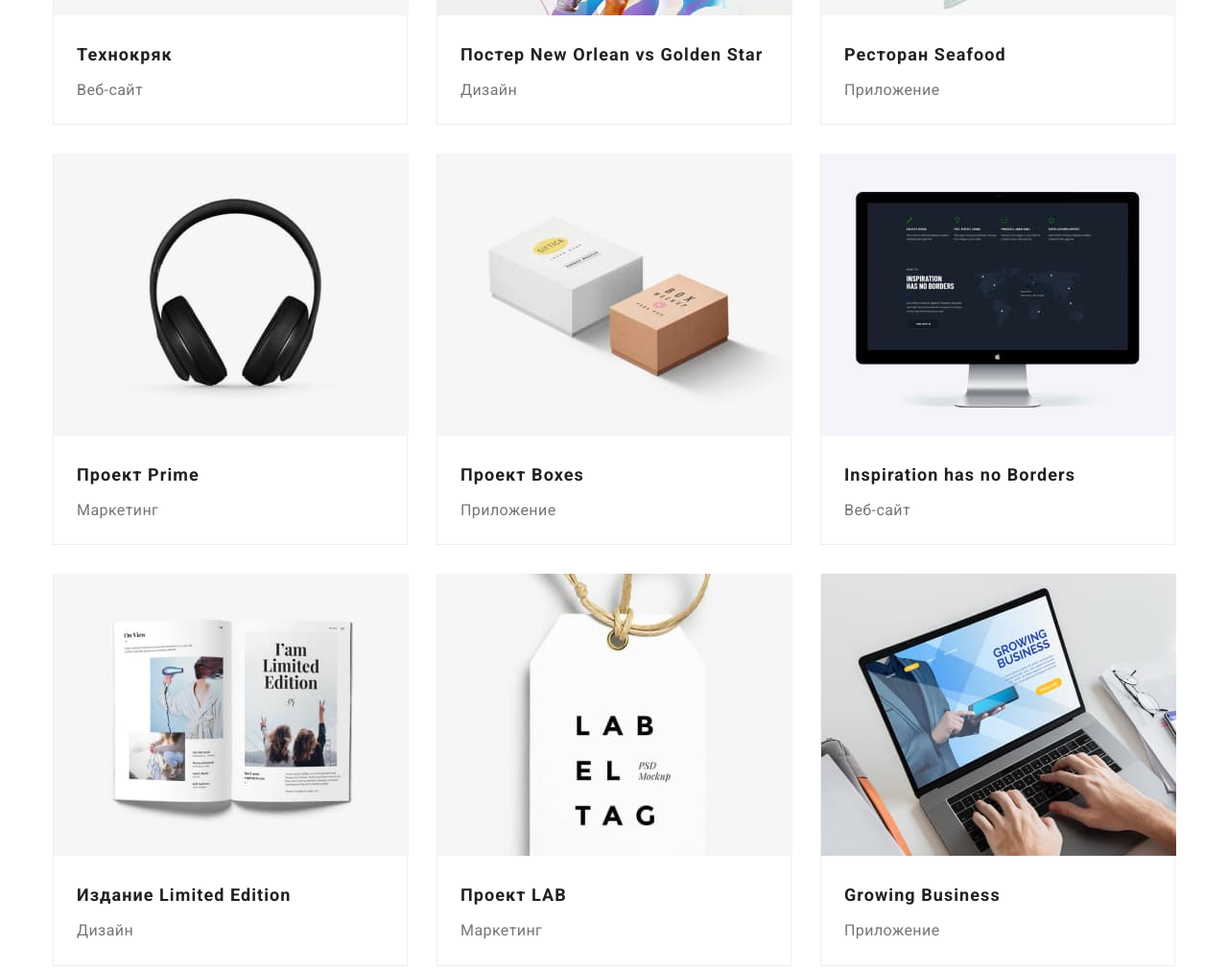
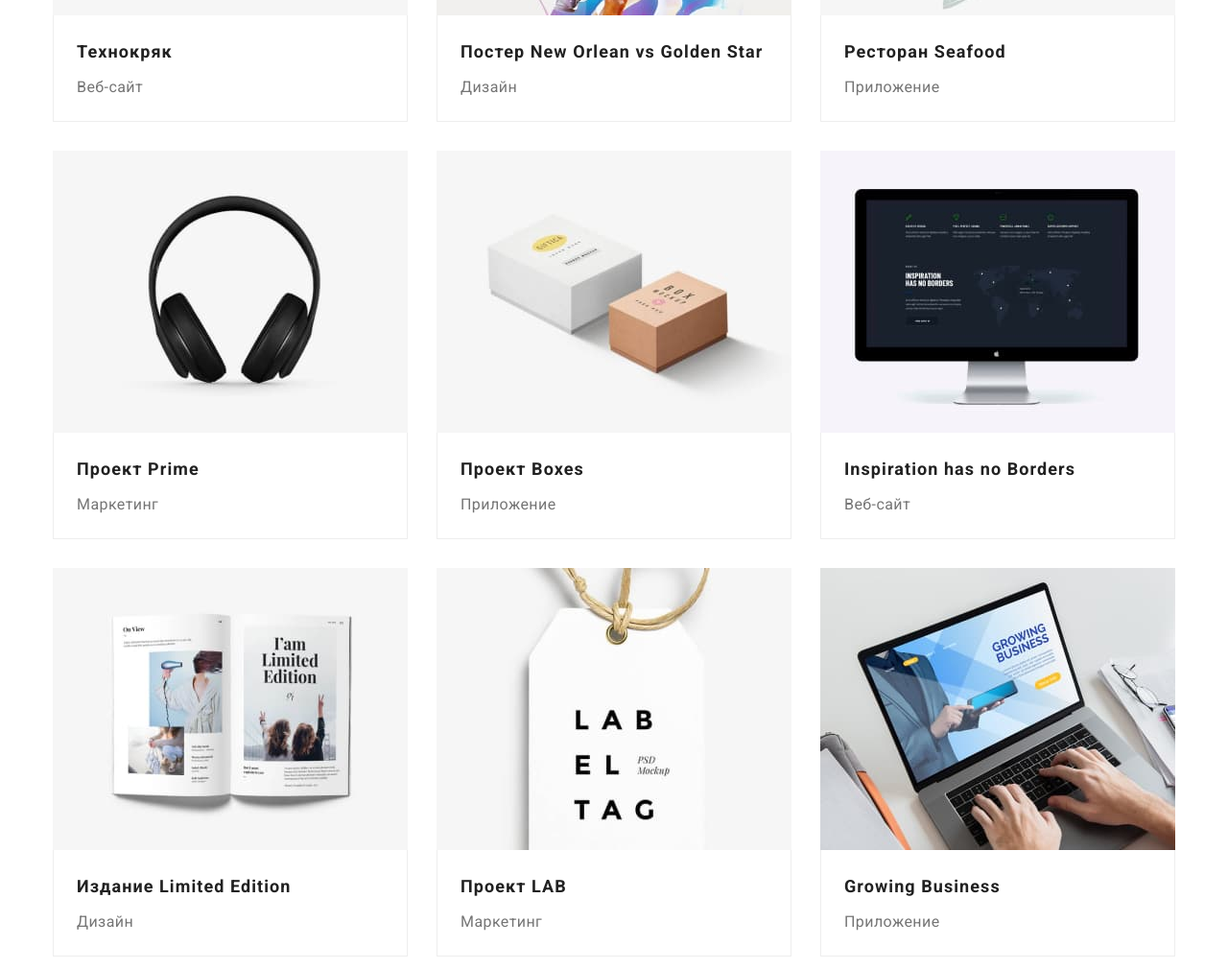
Before and after one commit to Helen-Korchemkina/goit-markup-hw-03, a plain HTML site: page portfolio.html in a window 1280 px wide. Shown: the part 541-1551 px from the top of the page at 96% size. Drawn offline with nearby package versions, Linux system fonts and the light colour scheme.

Commit message:
mistakes

```diff
--- a/css/styles.css
+++ b/css/styles.css
@@ -17,14 +17,16 @@ body {
   font-size: 14px;
   letter-spacing: 0.03em;
 }
+h1,
 h2,
-h3 {
-  color: var(--title-text-color);
+h3,
+p {
   margin: 0;
 }
-h1,
-p {
-  margin: 0;
+img {
+  display: block;
+  max-width: 100%;
+  height: auto;
 }
 ul {
   margin: 0;
@@ -126,6 +128,7 @@ ul {
 }
 /*excellence*/
 .excellence h2 {
+  color: var(--title-text-color);
   font-weight: 700;
   font-size: 14px;
   line-height: 1.14;
@@ -148,6 +151,7 @@ ul {
 
 /*what we do*/
 .doing h2 {
+  color: var(--title-text-color);
   font-size: 36px;
   line-height: 1.17;
   text-align: center;
@@ -166,11 +170,13 @@ ul {
   text-align: center;
 }
 .our-team h2 {
+  color: var(--title-text-color);
   font-size: 36px;
   line-height: 1.17;
   margin-bottom: 50px;
 }
 .our-team-list h3 {
+  color: var(--title-text-color);
   font-size: 16px;
   margin-bottom: 10px;
   margin-top: 30px;
@@ -192,8 +198,6 @@ ul {
 /*footer*/
 .footer {
   background-color: var(--background-grey-color);
-}
-.container.foot {
   padding-top: 60px;
   padding-bottom: 60px;
 }
@@ -246,8 +250,7 @@ ul {
 }
 .button:hover,
 .button:focus,
-.button.primary,
-.button.all {
+.button.primary {
   background-color: var(--accent-color);
   color: var(--second-text-color);
 }
@@ -276,33 +279,35 @@ ul {
   width: 370px;
   margin-bottom: 30px;
   margin-right: 30px;
-  border: 1px solid var(--background-portfolio);
-  border-top: none;
+
   box-sizing: border-box;
 }
-
 .work-examples li:nth-child(3n) {
   margin-right: 0;
 }
 .work-examples li:nth-last-child(-n + 3) {
   margin-bottom: 0;
 }
-
 .work-examples h2 {
+  color: var(--title-text-color);
   font-size: 18px;
   line-height: 2;
   letter-spacing: 0.06em;
-  margin: 20px 24px 4px 24px;
+  margin-bottom: 4px;
 }
 .work-examples p {
   color: var(--primary-text-color);
   font-size: 16px;
   line-height: 1.88;
-  margin: 0 24px 20px 24px;
 }
 .work-examples a {
   text-decoration: none;
 }
+.work-examples-text {
+  padding: 20px 24px;
+  border: 1px solid var(--background-portfolio);
+  border-top: none;
+}
 .hidden {
   display: none;
 }
--- a/portfolio.html
+++ b/portfolio.html
@@ -42,7 +42,7 @@
           <!--filters-->
           <ul class="filters">
             <li>
-              <button class="button all" type="button">Все</button>
+              <button class="button" type="button">Все</button>
             </li>
             <li>
               <button class="button" type="button">Веб-сайты</button>
@@ -62,69 +62,68 @@
             <li>
               <a href="">
                 <img src="images/page2/img01.jpg" alt="ноутбук с открытым сайтом" width="370" />
-                <h2>Технокряк</h2>
-                <p>Веб-сайт</p></a
-              >
+                <div class="work-examples-text"><h2>Технокряк</h2>
+                <p>Веб-сайт</p></a></div>
             </li>
             <li>
               <a href="">
                 <img src="images/page2/img02.jpg" alt="два баскетболиста" width="370" />
-                <h2>Постер New Orlean vs Golden Star</h2>
+                <div class="work-examples-text"><h2>Постер New Orlean vs Golden Star</h2>
                 <p>Дизайн</p></a
-              >
+              ></div>
             </li>
             <li>
               <a href="">
                 <img src="images/page2/img03.jpg" alt="логотип рыбного ресторана" width="370" />
-                <h2>Ресторан Seafood</h2>
+              <div class="work-examples-text"> <h2>Ресторан Seafood</h2>
                 <p>Приложение</p></a
               >
             </li>
             <li>
               <a href="">
                 <img src="images/page2/img04.jpg" alt="наушники" width="370" />
-                <h2>Проект Prime</h2>
+              <div class="work-examples-text">  <h2>Проект Prime</h2>
                 <p>Маркетинг</p></a
-              >
+              ></div>
             </li>
             <li>
               <a href="">
                 <img src="images/page2/img05.jpg" alt="две коробки" width="370" />
-                <h2>Проект Boxes</h2>
+              <div class="work-examples-text"> <h2>Проект Boxes</h2>
                 <p>Приложение</p></a
-              >
+              ></div>
             </li>
 
             <li>
               <a href="">
                 <img src="images/page2/img06.jpg" alt="комп с открытым сайтом" width="370" />
-                <h2>Inspiration has no Borders</h2>
+              <div class="work-examples-text">  <h2>Inspiration has no Borders</h2>
                 <p>Веб-сайт</p></a
-              >
+              ></div>
             </li>
 
             <li>
               <a href="">
                 <img src="images/page2/img07.jpg" alt="открытый журнал" width="370" />
-                <h2>Издание Limited Edition</h2>
+              <div class="work-examples-text">  <h2>Издание Limited Edition</h2>
                 <p>Дизайн</p></a
-              >
+              ></div>
             </li>
 
             <li>
               <a href="">
                 <img src="images/page2/img08.jpg" alt="бейдж" width="370" />
-                <h2>Проект LAB</h2>
+              <div class="work-examples-text"> <h2>Проект LAB</h2>
                 <p>Маркетинг</p></a
-              >
+              ></div>
             </li>
 
             <li>
               <a href="">
                 <img src="images/page2/img09.jpg" alt="человек работает за ноутбуком" width="370" />
-                <h2>Growing Business</h2>
+              <div class="work-examples-text"> <h2>Growing Business</h2>
                 <p>Приложение</p></a
-              >
+              ></div>
             </li>
           </ul>
         </div>
@@ -133,7 +132,7 @@
 
     <!--footer-->
     <footer class="footer">
-      <div class="container foot">
+      <div class="container">
         <a class="footer-logo" href="index.html"><span class="part-logo">Web</span>Studio</a>
         <address>
           <ul class="address">
```
Also changed, not shown: index.html (+1 -2 lines).
